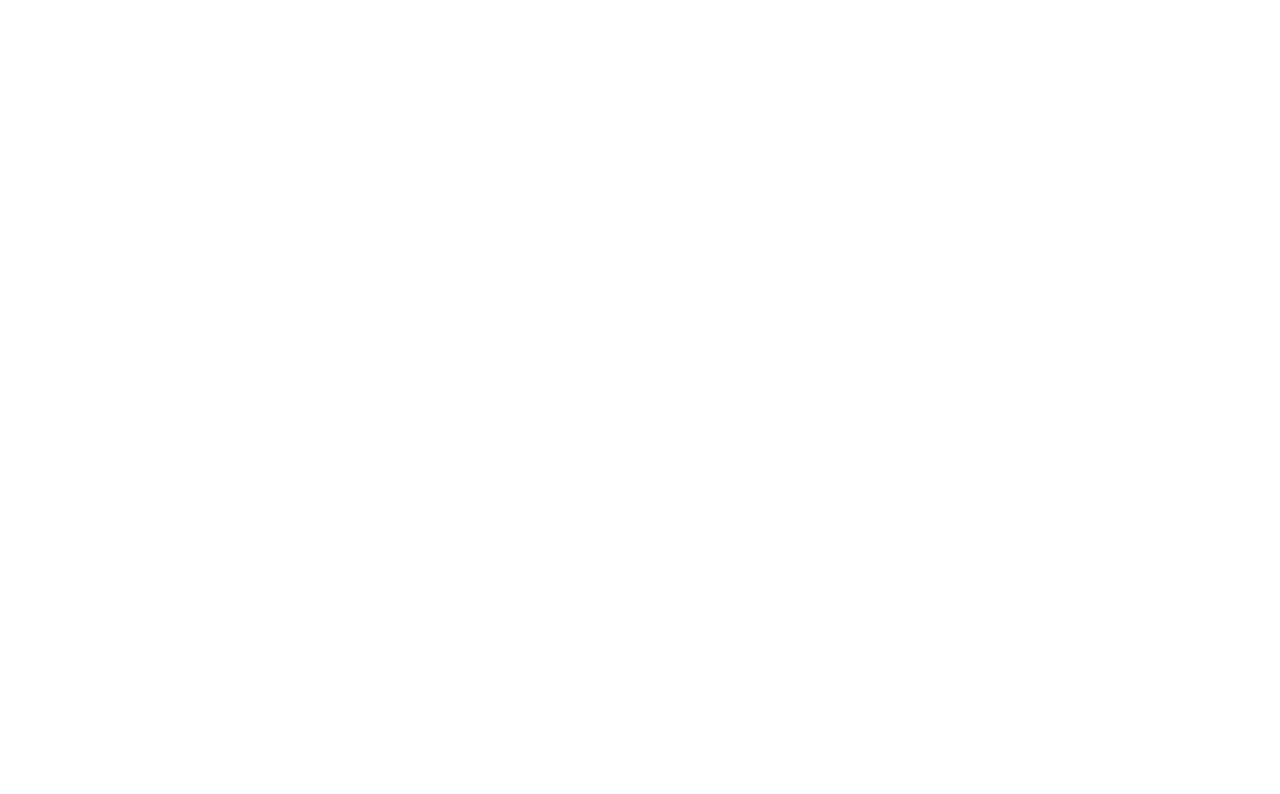
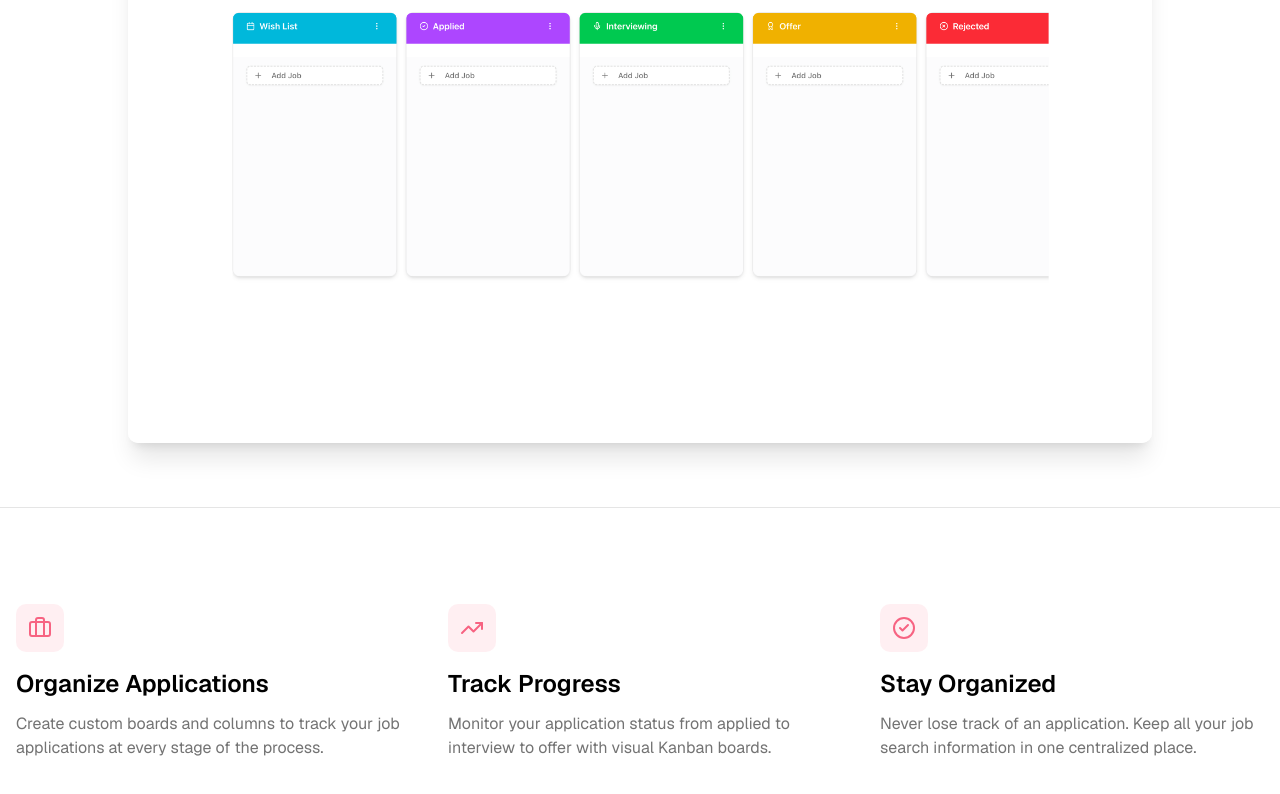
Before and after one commit to jiroamato/job-application-tracker, a Next.js app: page / in a window 1280 px wide. Shown: the part 828-1622 px from the top of the page. Before the commit the page ends 865 px from the top, so only its background shows below. Built offline with nearby package versions, Linux system fonts and the light colour scheme.

Commit message:
feat: finish landing page

```diff
--- a/app/page.tsx
+++ b/app/page.tsx
@@ -1,6 +1,6 @@
+import ImageTabs from "@/components/image-tabs";
 import { Button } from "@/components/ui/button";
-import { ArrowRight } from "lucide-react";
-import Image from "next/image";
+import { ArrowRight, Briefcase, CheckCircle2, TrendingUp } from "lucide-react";
 import Link from "next/link";
 
 export default function Home() {
@@ -28,6 +28,53 @@
             </div>
           </div>
         </section>
+
+        {/* Hero Images Section with Tabs */}
+        <ImageTabs />
+
+        {/* Features Section */}
+        <section className="border-t bg-white py-24">
+          <div className="container mx-auto px-4">
+            <div className="grid gap-12 md:grid-cols-3">
+              <div className="flex flex-col">
+                <div className="mb-4 inline-flex h-12 w-12 items-center justify-center rounded-lg bg-primary/10">
+                  <Briefcase className="h-6 w-6 text-primary" />
+                </div>
+                <h3 className="mb-3 text-2xl font-semibold text-black">
+                  Organize Applications
+                </h3>
+                <p className="text-muted-foreground">
+                  Create custom boards and columns to track your job
+                  applications at every stage of the process.
+                </p>
+              </div>
+              <div className="flex flex-col">
+                <div className="mb-4 inline-flex h-12 w-12 items-center justify-center rounded-lg bg-primary/10">
+                  <TrendingUp className="h-6 w-6 text-primary" />
+                </div>
+                <h3 className="mb-3 text-2xl font-semibold text-black">
+                  Track Progress
+                </h3>
+                <p className="text-muted-foreground">
+                  Monitor your application status from applied to interview to
+                  offer with visual Kanban boards.
+                </p>
+              </div>
+              <div className="flex flex-col">
+                <div className="mb-4 inline-flex h-12 w-12 items-center justify-center rounded-lg bg-primary/10">
+                  <CheckCircle2 className="h-6 w-6 text-primary" />
+                </div>
+                <h3 className="mb-3 text-2xl font-semibold text-black">
+                  Stay Organized
+                </h3>
+                <p className="text-muted-foreground">
+                  Never lose track of an application. Keep all your job search
+                  information in one centralized place.
+                </p>
+              </div>
+            </div>
+          </div>
+        </section>
       </main>
     </div>
   );
```
